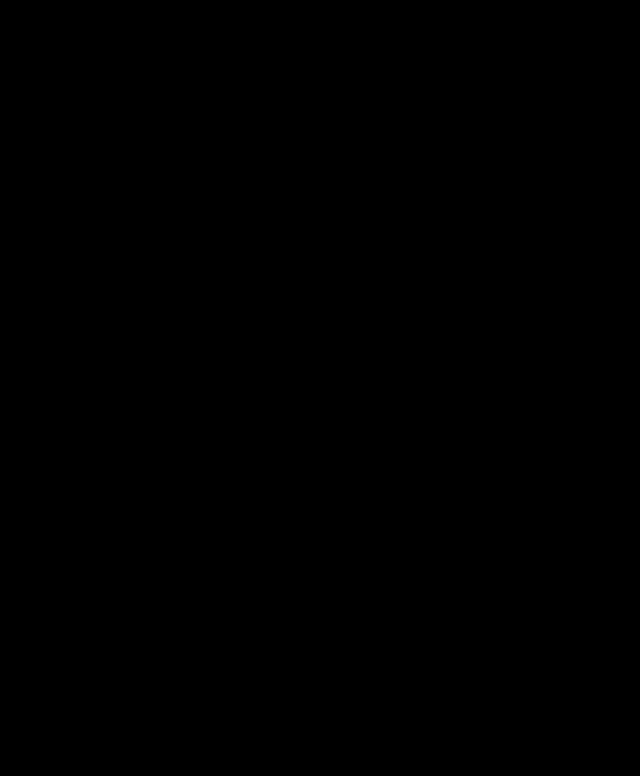
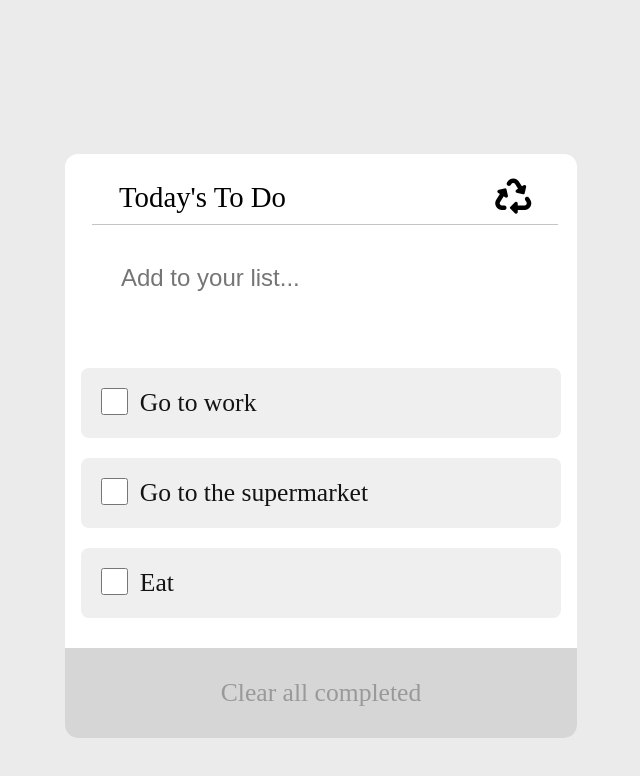
Before and after one commit to eng-mohamed-eldeeb/todo_list, a website built with webpack: page src/index.html in a window 1280 px wide. Shown: the whole page, without its empty margins (319-959 px from the left). Built offline with nearby package versions, Linux system fonts and the light colour scheme.

Commit message:
Create the webpack and add the needed code

```diff
--- a/src/index.html
+++ b/src/index.html
@@ -4,10 +4,24 @@
     <meta charset="UTF-8">
     <meta http-equiv="X-UA-Compatible" content="IE=edge">
     <meta name="viewport" content="width=device-width, initial-scale=1.0">
-    <title>Document</title>
+    <link
+      rel="stylesheet"
+      href="https://cdnjs.cloudflare.com/ajax/libs/font-awesome/6.0.0/css/all.min.css"
+    />
+    <title>todo</title>
 </head>
 <body>
 
-    <script src="index.js"></script>
+    <section class="hero">
+        <div class="todoHead">
+            <div class="head">
+            <p>Today's To Do</p>
+            <i class="fa-solid fa-lg fa-recycle"></i>
+        </div>
+        <input class="AddToList" type="text" placeholder="Add to your list...">
+        </div>
+        <ul id="todoUl"></ul>
+        <span class="clearSpan"><p>Clear all completed</p></span>
+    </section>
 </body>
 </html>
--- a/src/index.js
+++ b/src/index.js
@@ -1,15 +1,31 @@
 import _ from 'lodash';
 import './style.css';
 
- function component() {
-   const element = document.createElement('div');
+const todoUL = document.querySelector('#todoUl');
+const todoList = [
+  {
+    description: 'Go to work',
+    completed: false,
+    index: 0
+  },
+  {
+    description: 'Go to the supermarket',
+    completed: false,
+    index: 1
+  },
+  {
+    description: 'Eat',
+    completed: false,
+    index: 2
+  }
+];
 
-  // Lodash, currently included via a script, is required for this line to work
-  // Lodash, now imported by this script
-   element.innerHTML = _.join(['Hello', 'webpack'], ' ');
-   element.classList.add('hello');
 
-   return element;
- }
+const todoLiCreation = (ul , list) => {
+  list.forEach((e) => {
+    const todoLi = `<li id='${e.index}'><input class="${e.completed}" type="checkbox"><p>${e.description}</p></li>`
+    ul.innerHTML += todoLi;
+  });
+}
 
- document.body.appendChild(component());
+todoLiCreation(todoUL, todoList);
--- a/src/style.css
+++ b/src/style.css
@@ -1,3 +1,96 @@
+* {
+    margin: 0;
+    padding: 0;
+}
+
 body {
-    background-color: #000;
+    background-color: rgb(235, 235, 235);
 }
+
+.hero {
+    display: flex;
+    flex-direction: column;
+    justify-content: center;
+    background-color: #fff;
+    max-width: 40vw;
+    border-radius: 13px;
+    margin: 12% auto;
+    transition: all 0.4s;
+}
+
+.hero:hover {
+    box-shadow: 6px 6px 10px rgb(192, 219, 245);
+}
+
+.todoHead {
+    width: auto;
+    padding: 27px;
+    font-size: 1.8rem;
+    font-weight: 500;
+}
+
+.head {
+    padding: 0 27px 10px 27px;
+    width: auto;
+    min-width: 90%;
+    display: flex;
+    flex-direction: row;
+    justify-content: space-between;
+    align-items: center;
+    border-bottom: 1px solid rgb(196, 196, 196);
+}
+
+.AddToList {
+    padding: 29px;
+    width: auto;
+    margin-top: 10px;
+    min-width: 90%;
+    border: 0;
+    font-size: 1.5rem;
+}
+
+#todoUl {
+    width: 100%;
+    height: 100%;
+    padding-bottom: 30px;
+    list-style: none;
+    display: flex;
+    flex-direction: column;
+    align-items: center;
+}
+
+#todoUl li {
+    background-color: rgb(240, 239, 239);
+    color: #131313;
+    font-size: 1.6rem;
+    font-weight: 500;
+    width: 86%;
+    padding: 20px;
+    margin-top: 20px;
+    display: flex;
+    flex-direction: row;
+    border-radius: 8px;
+    transition: all 0.3s;
+}
+
+#todoUl li:hover {
+    background-color: rgb(231, 241, 253);
+    box-shadow: 6px 6px 10px rgb(192, 219, 245);
+}
+
+#todoUl li input {
+    width: 27px;
+    height: 27px;
+    margin-right: 12px;
+}
+
+.clearSpan {
+    width: 100%;
+    font-size: 1.6rem;
+    background-color: rgb(214, 214, 214);
+    color: rgb(153, 153, 153);
+    display: flex;
+    justify-content: center;
+    padding: 30px 0;
+    border-radius: 0 0 13px 13px;
+}
--- a/webpack.config.js
+++ b/webpack.config.js
@@ -3,9 +3,11 @@ const HtmlWebpackPlugin = require('html-webpack-plugin');
 
 module.exports = {
   entry: './src/index.js',
+  mode: 'development',
   plugins: [
     new HtmlWebpackPlugin({
-      title: 'Output Management',
+        template: './src/index.html'
+
     }),
   ],
   output: {
```
Also changed, not shown: package.json (+11 -4 lines), dist/index.html, dist/main.js, dist/main.js.LICENSE.txt (deleted), 1 other file.
